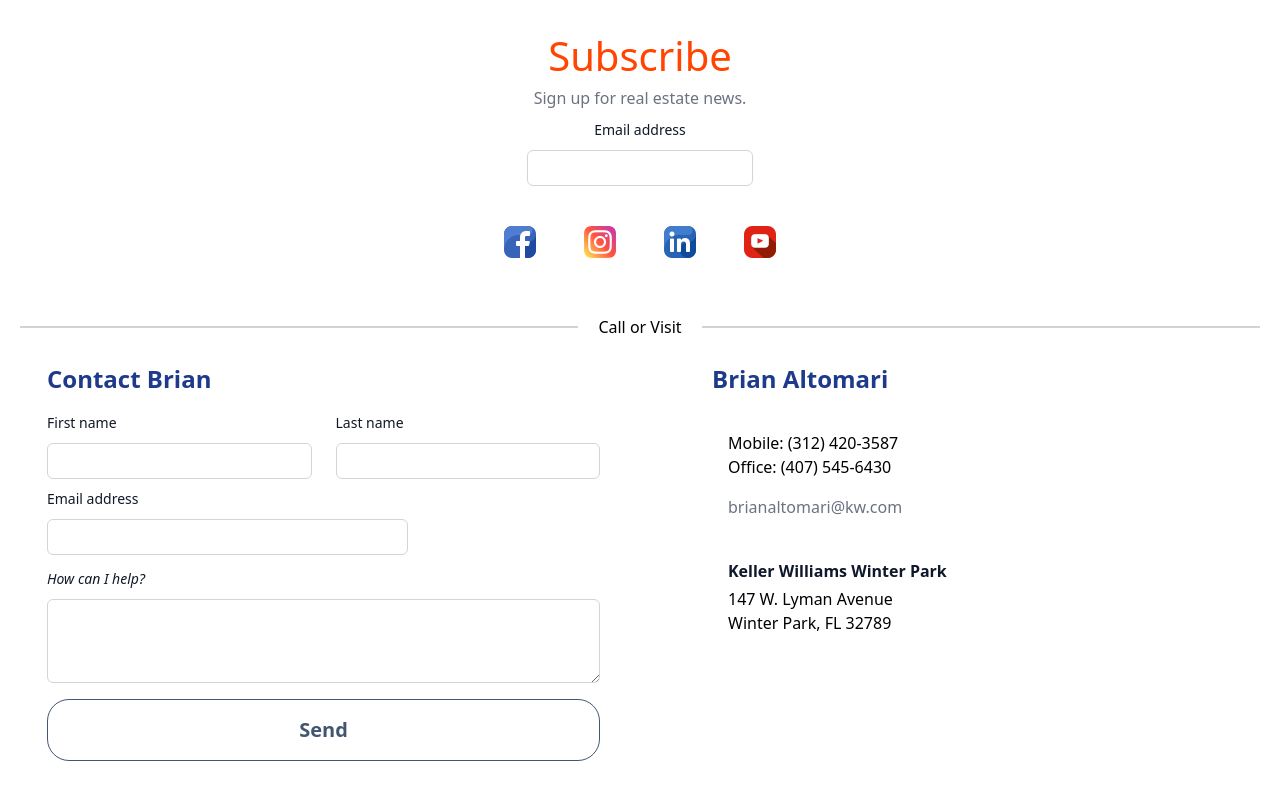
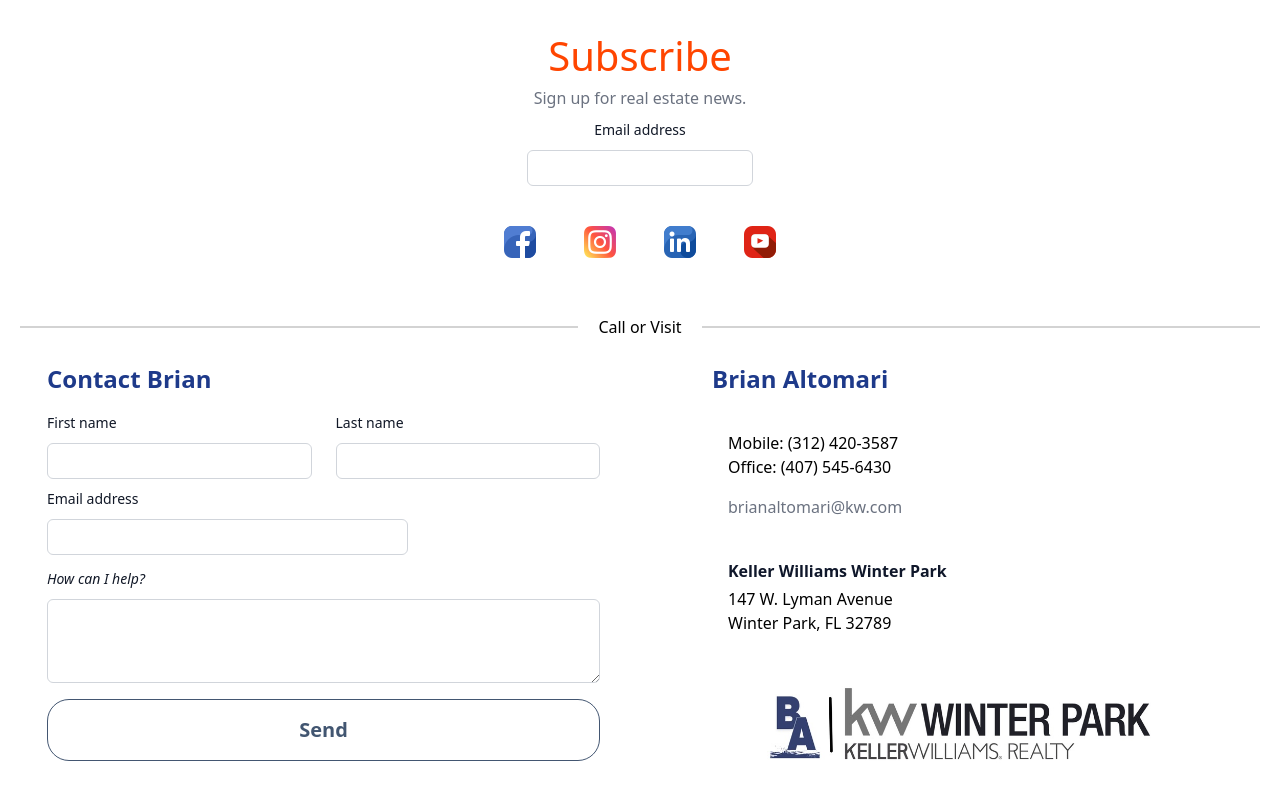
Before and after one commit to aquacalc/my-test, a SvelteKit app: page / in a window 1280 px wide. Shown: the part 3165-3965 px from the top of the page. Built offline with nearby package versions, Linux system fonts and the light colour scheme.

Commit message:
add kw logo #2

```diff
--- a/src/routes/+page.svelte
+++ b/src/routes/+page.svelte
@@ -320,6 +320,10 @@
 			<h4 id="address-1" class="mb-1 font-semibold text-slate-900">Keller Williams Winter Park</h4>
 			<h4 id="address-2">147 W. Lyman Avenue</h4>
 			<h4 id="address-3">Winter Park, FL 32789</h4>
+
+			<div style="margin-left: -75px; margin-top: 35px;">
+				<img id="service-img" src="ba-kw-logo-larger.jpg" alt="hero kw" />
+			</div>
 		</div>
 	</div>
 </div>
```
